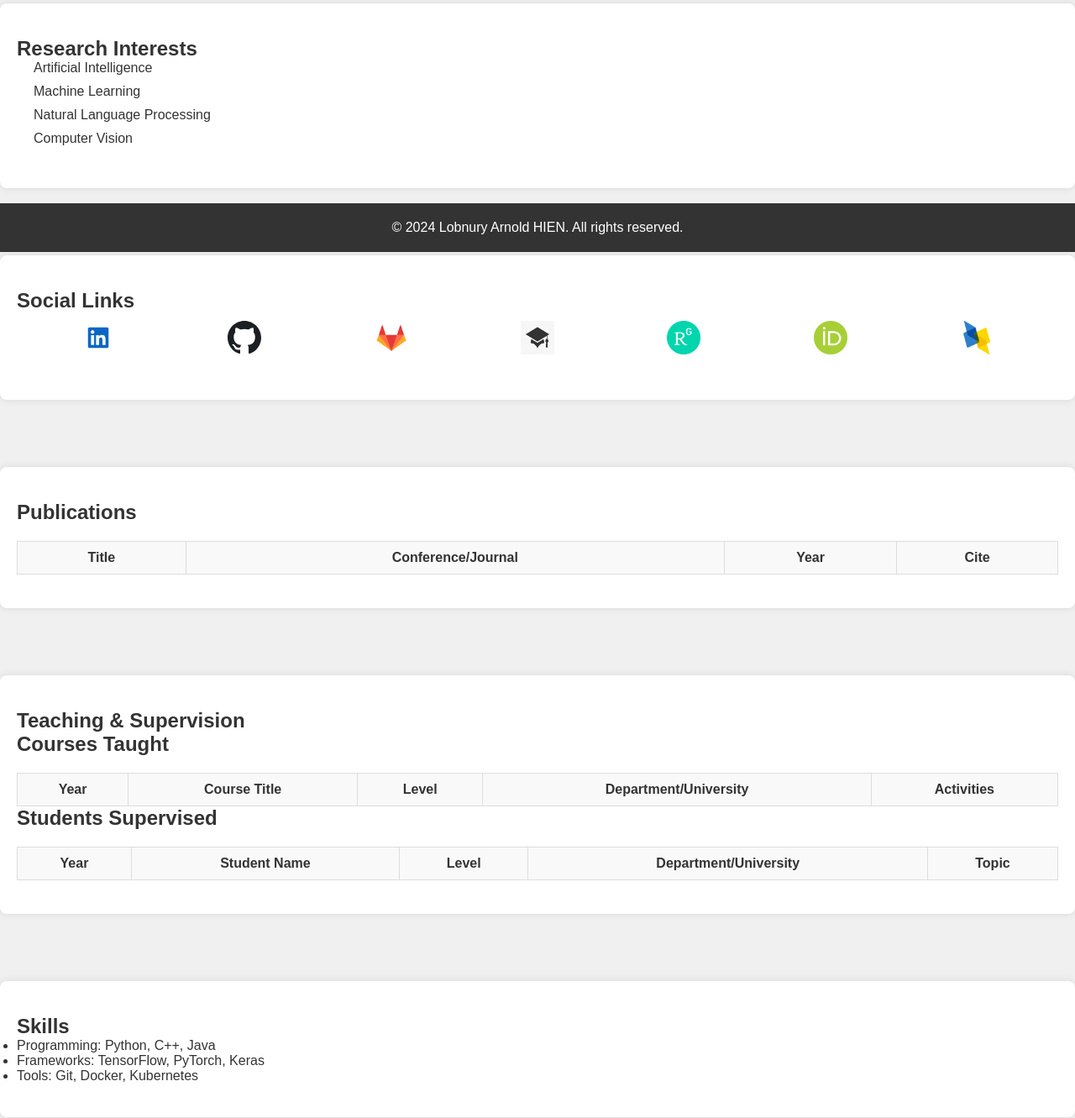
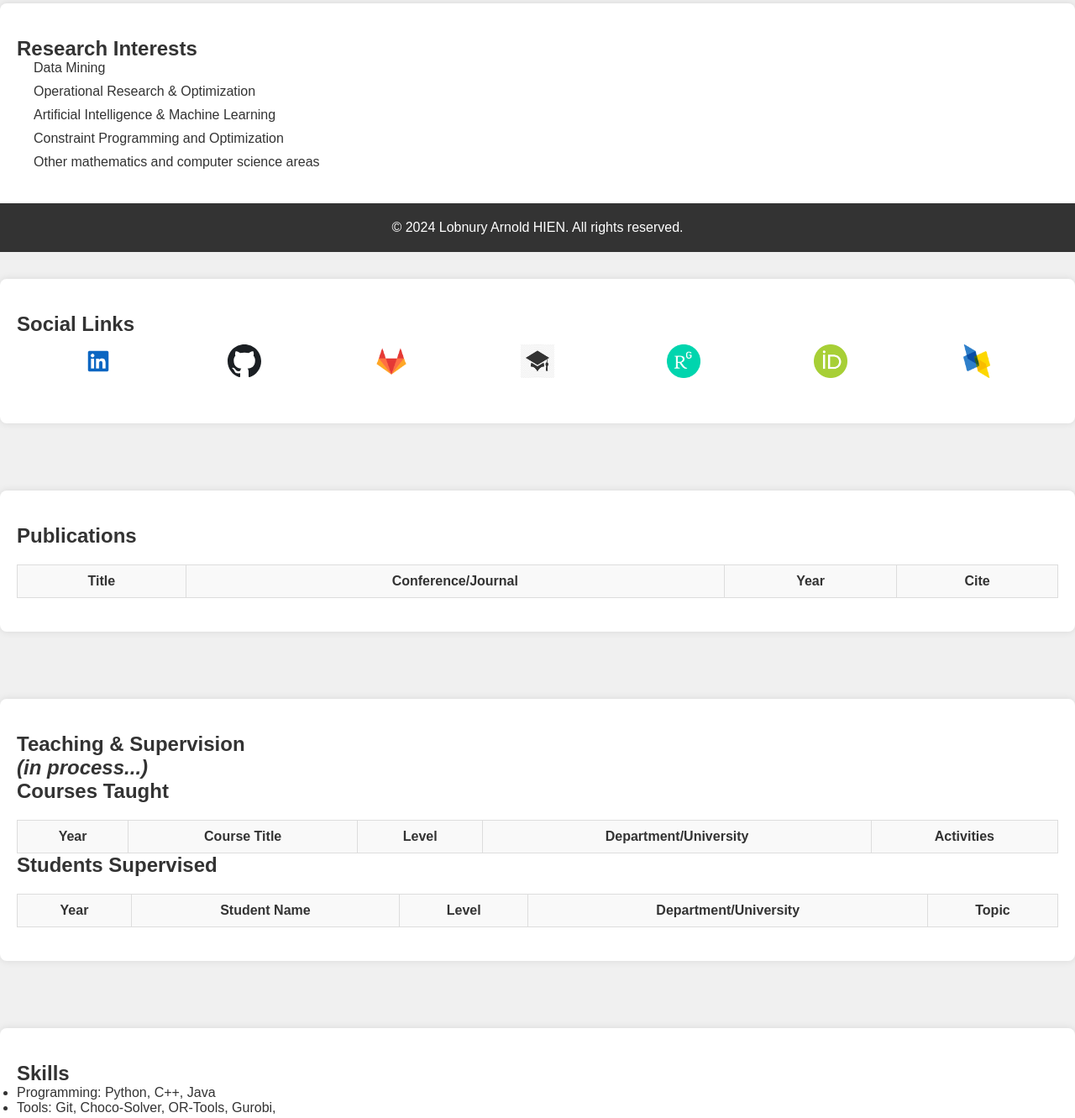
Before and after one commit to lobnury/lobnury.github.io, a plain HTML site: page index.html in a window 1280 px wide. Shown: the part 500-1831 px from the top of the page at 84% size. Drawn offline with Linux system fonts and the light colour scheme; no server answers.

Commit message:
update-27/12/2024-12:10

```diff
--- a/index.html
+++ b/index.html
@@ -45,10 +45,11 @@
         <div class="section-content">
             <h1>Research Interests</h1>
             <ul>
-                <li>Artificial Intelligence</li>
-                <li>Machine Learning</li>
-                <li>Natural Language Processing</li>
-                <li>Computer Vision</li>
+                <li>Data Mining</li>
+                <li>Operational Research & Optimization</li>
+                <li>Artificial Intelligence & Machine Learning</li>
+                <li>Constraint Programming and Optimization</li>
+                <li>Other mathematics and computer science areas</li>
             </ul>
         </div>
     </section>
@@ -92,7 +93,7 @@
     <!-- Teaching & Supervision Section -->
     <section id="teaching">
         <div class="section-content">
-            <h1>Teaching & Supervision</h1>
+            <h1>Teaching & Supervision <h2><em>(in process...)</em></h2></h1>
             <h2>Courses Taught</h2>
             <table id="courses-table">
                 <thead>
@@ -133,8 +134,8 @@
             <h1>Skills</h1>
             <ul>
                 <li>Programming: Python, C++, Java</li>
-                <li>Frameworks: TensorFlow, PyTorch, Keras</li>
-                <li>Tools: Git, Docker, Kubernetes</li>
+                <li>Tools: Git, Choco-Solver, OR-Tools, Gurobi, </li>
+                <!-- <li>Frameworks: TensorFlow, PyTorch, Keras</li> -->
             </ul>
         </div>
     </section>
```
